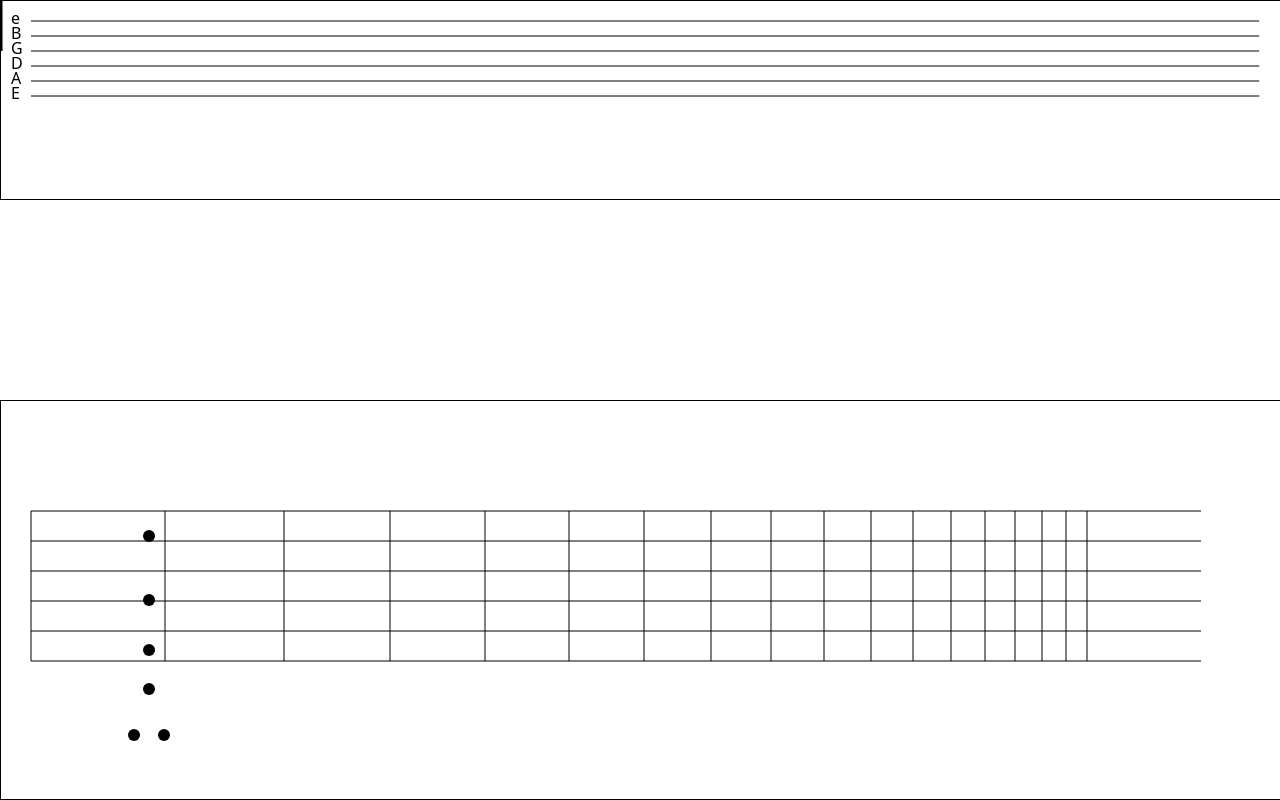
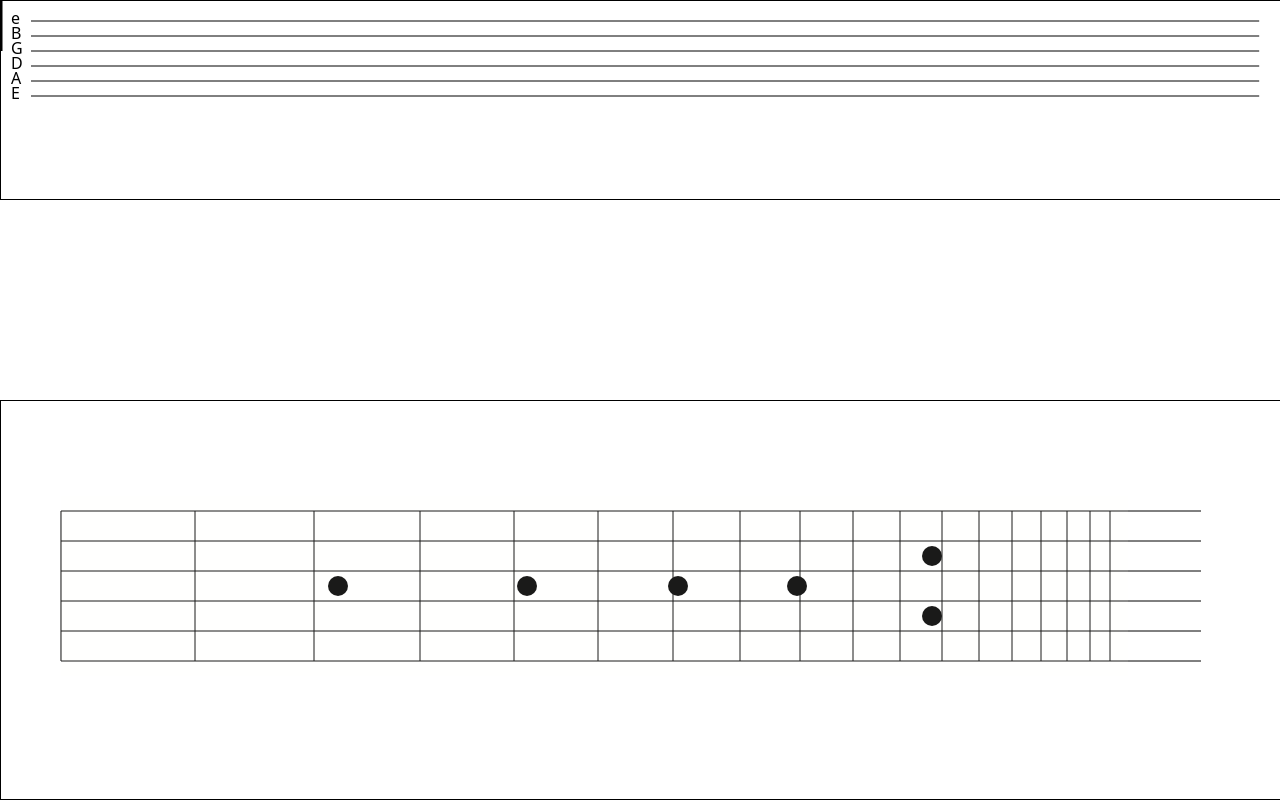
Before and after one commit to mike628/Music, a plain HTML site: page GuitarTabCreator.html in a window 1280 px wide. Shown: the top 800 px of the page. Drawn offline with nearby package versions, Linux system fonts and the light colour scheme.

Commit message:
Fixes and updates

```diff
--- a/GuitarTabCreator.html
+++ b/GuitarTabCreator.html
@@ -7,7 +7,8 @@
   <script type="text/javascript" src="d3.js"></script>
   <script type="text/javascript" src="Note.js"></script>
   <script type="text/javascript" src="main.js"></script>
-  <script type="text/javascript" src="fretboard.js"></script>
+<script type="text/javascript" src="fretboard.js"></script>
+ <!-- <script type="text/javascript" src="test.js"></script> -->
 
   <link href="https://cdn.jsdelivr.net/npm/bootstrap@5.1.3/dist/css/bootstrap.min.css" rel="stylesheet"
     integrity="sha384-1BmE4kWBq78iYhFldvKuhfTAU6auU8tT94WrHftjDbrCEXSU1oBoqyl2QvZ6jIW3" crossorigin="anonymous" />
--- /dev/null
+++ b/config.js
@@ -0,0 +1,3 @@
+let config = {}
+config.twelfthRootOFTwo = 1 / 1.122;
+confi
--- a/fretboard.js
+++ b/fretboard.js
@@ -1,93 +1,133 @@
+let fretWidthArray = [];
+let fretPositionsArray = [];
+let spacing = 150;
+const upperLeftCorner = 60;
+let fret = upperLeftCorner
+
 function fretboard() {
-    // twelfth root of two
-    //let fretSpacing = Math.pow(2, 2/12);
-    let fretSpacing = 1.122;
-   /*  d3.select("#fretboard")
-        .append('rect')
-        .attr('x', 33)
-        .attr('y', 85)
-        .attr('width', 1200)
-        .attr('height', 195)
-        .attr('stroke', 'black')
-        .attr('stroke-linecap', 'butt')
-        .attr('stroke-width', '3')
-        .attr('fill', '#FFFAEF');
-    console.log(fretSpacing); */
 
-    //STRINGS - Start at 30 and 30 between them.
+    createPositionAndWidthOfFrets();
 
-    for (const element of array1) {
+    //STRINGS - Start at 60 and 30 between them.
+    for (const strg of ArrayOfGuitarStringNames) {
         d3.select("#fretboard")
-            // 6
-
             .append("line")
             .style("stroke", "black")
             .style("stroke-width", 1)
-            .attr("id", element)
-            .attr("x1", 30)
+            .attr("id", strg)
+            .attr("x1", upperLeftCorner)
             .attr("y1", staffY)
             .attr("x2", 1200)
             .attr("y2", staffY);
         staffY = staffY + 30;
         stringLineIndex++;
-        console.log(stringLineIndex);
-        console.log("String "+element+ " y position =" +staffY);
     }
 
-    let spacing = 150;
-    let nextfret = 30
-    console.log(nextfret);
     // FRETS
-    for (let step = 0; step < 18; step++) {
+    for (let k = 0; k < 18; k++) {
         d3.select("#fretboard")
             .append("line")
             .style("stroke", "black")
             .style("stroke-width", 1)
             .attr("id", array2[stringLineIndex])
-            .attr("x1", nextfret)
+            .attr("x1", fretPositionsArray[k])
             .attr("y1", 110)
-            .attr("x2", nextfret)
+            .attr("x2", fretPositionsArray[k])
             .attr("y2", 260);
-        spacing = spacing * (1 / 1.122);
-        //console.log(spacing);
-        nextfret = Math.round(nextfret + spacing);
-        console.log(nextfret);
+            console.log(fretPositionsArray[k])
     }
+
+
+
     d3.select("#fretboard")
         .append('circle')
-        .attr('cx', 148)
-        .attr('cy', 135)
-        .attr('r', 6)
+        .attr('cx', 337)
+        .attr('cy', 185)
+        .attr('r', 10)
         .style('fill', 'black');
     d3.select("#fretboard")
         .append('circle')
-        .attr('cx', 148)
-        .attr('cy', 199)
-        .attr('r', 6)
+        .attr('cx', 526)
+        .attr('cy', 185)
+        .attr('r', 10)
         .style('fill', 'black');
     d3.select("#fretboard")
         .append('circle')
-        .attr('cx', 148)
-        .attr('cy', 249)
-        .attr('r', 6)
+        .attr('cx', 677)
+        .attr('cy', 185)
+        .attr('r', 10)
         .style('fill', 'black');
     d3.select("#fretboard")
         .append('circle')
-        .attr('cx', 148)
-        .attr('cy', 288)
-        .attr('r', 6)
+        .attr('cx', 796)
+        .attr('cy', 185)
+        .attr('r', 10)
         .style('fill', 'black');
     d3.select("#fretboard")
         .append('circle')
-        .attr('cx', 133)
-        .attr('cy', 334)
-        .attr('r', 6)
+        .attr('cx', 931)
+        .attr('cy', 155)
+        .attr('r', 10)
         .style('fill', 'black');
     d3.select("#fretboard")
         .append('circle')
-        .attr('cx', 163)
-        .attr('cy', 334)
-        .attr('r', 6)
+        .attr('cx', 931)
+        .attr('cy', 215)
+        .attr('r', 10)
         .style('fill', 'black');
-
+    const yStart = [95, 125, 155, 185, 215, 245];
+    let j = 1
+    for (const string of yStart) {
+        let i = 0;
+        for (const fret of fretPositionsArray) {
+            d3.select("#fretboard")
+                .append('rect')
+                .on("click", function () {
+                    data.push(this.id);
+                    console.log(data);
+                })
+                .on("mouseover", function() {
+                    d3.select(this).attr('fill', 'green')
+                })
+                .on('mouseout', function() {
+                    d3.select(this).attr('fill', 'orange')
+                })
+                .attr("id", "S" + j + "F" + (i+1))
+                .attr('x', fret)
+                .attr('y', string)
+                .attr('width', fretWidthArray[i])
+                .attr('height', 30)
+                //.attr('stroke', 'green')
+                .attr('stroke-linecap', 'butt')
+                .attr('stroke-width', '1')
+                .attr('fill', '#FFFAEF')
+                .attr('fill-opacity', .1)
+            i++
+        }
+        j++
+    }
 }
+function createPositionAndWidthOfFrets() {
+    const yStart = [95, 125, 155, 185, 215, 245];
+    let ft = 60;
+    let spacing = 150;
+    fretPositionsArray.push(ft);
+    for (let i = 0; i < 18; i++) {
+        fretWidth();
+        fretPosition(ft, i)
+    }
+    function fretPosition(lastFretFinish, i) {
+        console.log("Last Fret Finish = "+lastFretFinish)
+        ft = Math.round((lastFretFinish + fretWidthArray[i]));
+        fretPositionsArray.push(ft);
+    }
+    function fretWidth() {
+        spacing = Math.round(spacing * (1 / 1.122));
+        fretWidthArray.push(spacing);
+    }
+    function consoleLogFretsAndPositions() {
+        console.log(fretPositionsArray)
+        console.log(fretWidthArray)
+    }
+    consoleLogFretsAndPositions();
+}
--- a/main.js
+++ b/main.js
@@ -7,7 +7,7 @@ function makeDemo1() {
 
 // Data consists of [ Measure,Position,String, Fret ]
 //String Names hidden clickable
-const array1 = ['e', 'B', 'G', 'D', 'A', 'E'];
+const ArrayOfGuitarStringNames = ['e', 'B', 'G', 'D', 'A', 'E'];
 // String Names
 const array2 = ['e1', 'B1', 'G1', 'D1', 'A1', 'E1'];
 
@@ -22,7 +22,7 @@ data.push("1", "1", "G", "6")
 function insertNote(id) {
     let elem = document.querySelector(id);
     let domRect = elem.getBoundingClientRect();
-    console.log(domRect);
+    //console.log(domRect);
     //d3.select("svg")
     /* .append("text")
     .attr("id", "text1")
@@ -37,7 +37,7 @@ function makeMeasure() {
 
 
 
-    for (const element of array1) {
+    for (const element of ArrayOfGuitarStringNames) {
 
         // Lines representing Strings
         d3.select("svg")
@@ -80,7 +80,7 @@ function makeMeasure() {
 
         staffY = staffY + 15;
         stringLineIndex++;
-        console.log(stringLineIndex);
+        //console.log(stringLineIndex);
     }
     // Measure Bar
     d3.select("svg")
```
Also changed, not shown: test.js (added, +25 -0 lines), Diagonal_shift_of_C-major_chord_in_major-thirds_tuning.svg, 1 other file.
